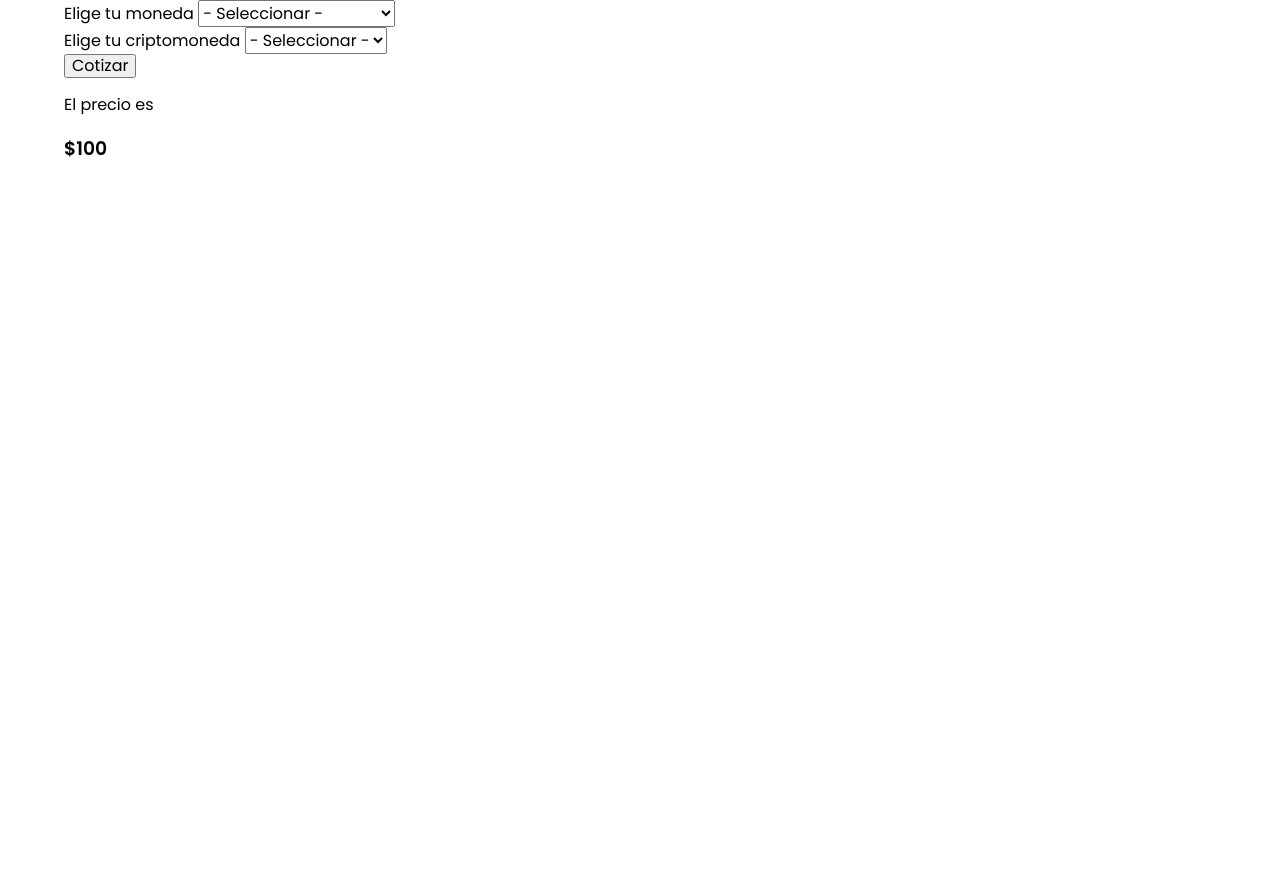
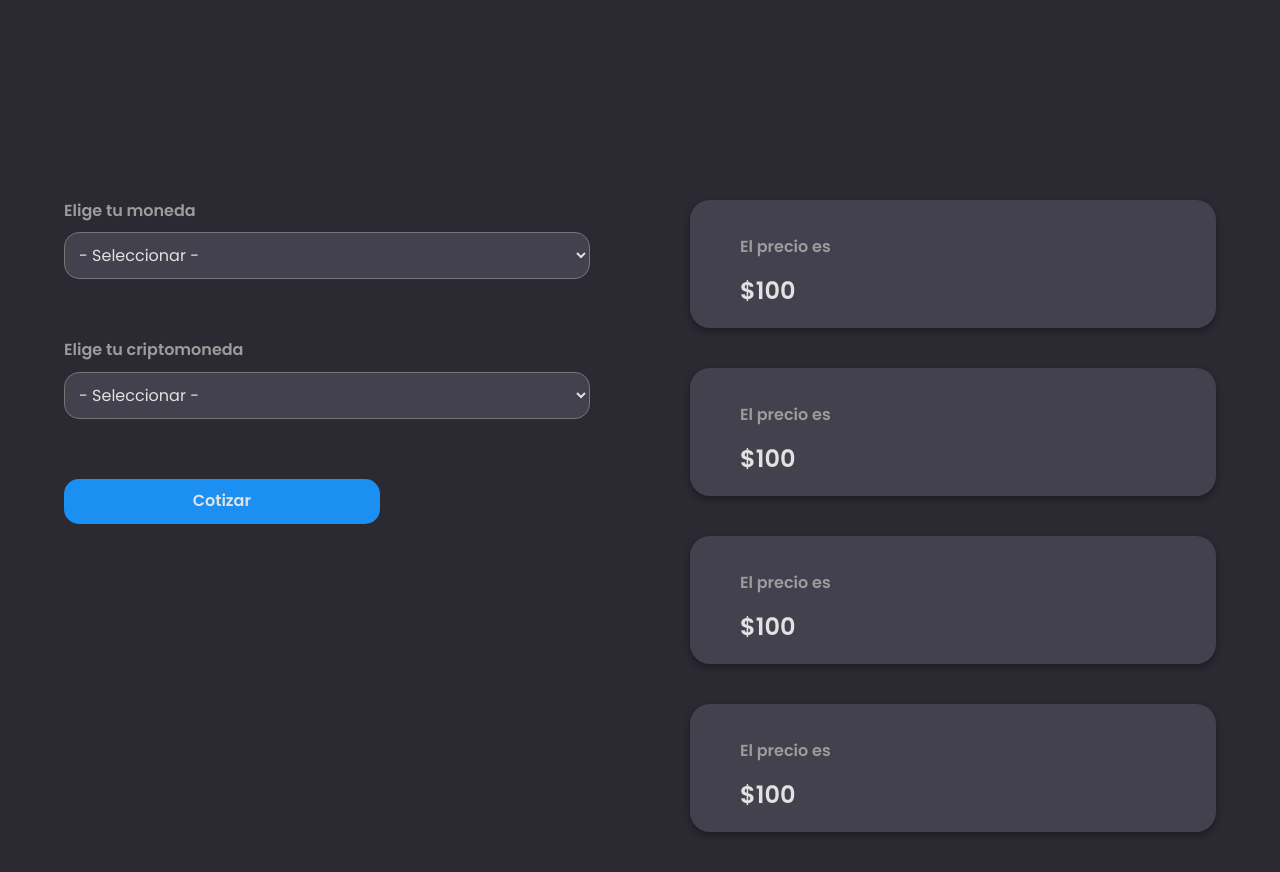
Before and after one commit to MartinezFabian/CryptocurrencyPriceTracker-JavaScript-HTML-CSS, a plain HTML site: page index.html in a window 1280 px wide. Before the commit the page ends 800 px from the top, so only its background shows below. Drawn offline with Linux system fonts and the light colour scheme.

Commit message:
feat: Add CSS Styles

```diff
--- a/css/styles.css
+++ b/css/styles.css
@@ -26,6 +26,8 @@ body {
   font-family: var(--main-font);
   font-size: 1.6rem;
   line-height: 1.4;
+  background-color: var(--background-color);
+  color: var(--white);
 }
 
 [class$="__container"] {
@@ -33,3 +35,103 @@ body {
   width: 90%; /* cuando el ancho sea menos de 1200px va a ocupar el 90% */
   margin: 0 auto; /* centra el contenedor */
 }
+
+/* app */
+.app {
+  margin-top: 10rem;
+  margin-bottom: 10rem;
+  display: flex;
+  flex-direction: column;
+  gap: 10rem;
+}
+
+@media (min-width: 768px) {
+  .app {
+    margin-top: 20rem;
+    flex-direction: row;
+    justify-content: space-between;
+  }
+}
+
+/* form section */
+@media (min-width: 768px) {
+  .app__form-section {
+    width: 100%;
+  }
+}
+
+.form {
+  display: flex;
+  flex-direction: column;
+  gap: 6rem;
+}
+
+.form__label {
+  display: block;
+  margin-bottom: 1rem;
+  font-weight: 600;
+  color: var(--gray);
+}
+
+.form__select {
+  width: 100%;
+  background-color: var(--main--color);
+  color: var(--white);
+  padding: 1rem;
+  border-radius: 1.5rem;
+}
+
+.form__select:focus {
+  border-color: var(--blue);
+}
+
+.button {
+  width: 60%;
+  height: 4.5rem;
+  border: none;
+  background-color: var(--blue);
+  color: var(--white);
+  border-radius: 1.5rem;
+  font-weight: 600;
+}
+
+.button:hover {
+  cursor: pointer;
+}
+
+/* data section */
+
+@media (min-width: 768px) {
+  .app__data-section {
+    width: 100%;
+  }
+}
+
+.app__data-flex {
+  display: flex;
+  flex-direction: column;
+  gap: 4rem;
+}
+
+.card {
+  background-color: var(--main--color);
+  padding: 2rem 5rem;
+  border-radius: 2rem;
+  box-shadow: rgba(0, 0, 0, 0.16) 0px 3px 6px, rgba(0, 0, 0, 0.23) 0px 3px 6px;
+  transition: transform 0.5s ease;
+}
+
+.card:hover {
+  transform: scale(1.05);
+}
+
+.card__title {
+  font-weight: 600;
+  color: var(--gray);
+}
+
+.card__data {
+  font-size: 2.4rem;
+  margin-bottom: 0;
+  margin-top: 0;
+}
--- a/index.html
+++ b/index.html
@@ -52,6 +52,18 @@
             <p class="card__title">El precio es</p>
             <h3 class="card__data">$100</h3>
           </article>
+          <article class="card">
+            <p class="card__title">El precio es</p>
+            <h3 class="card__data">$100</h3>
+          </article>
+          <article class="card">
+            <p class="card__title">El precio es</p>
+            <h3 class="card__data">$100</h3>
+          </article>
+          <article class="card">
+            <p class="card__title">El precio es</p>
+            <h3 class="card__data">$100</h3>
+          </article>
         </div>
       </section>
     </div>
```
